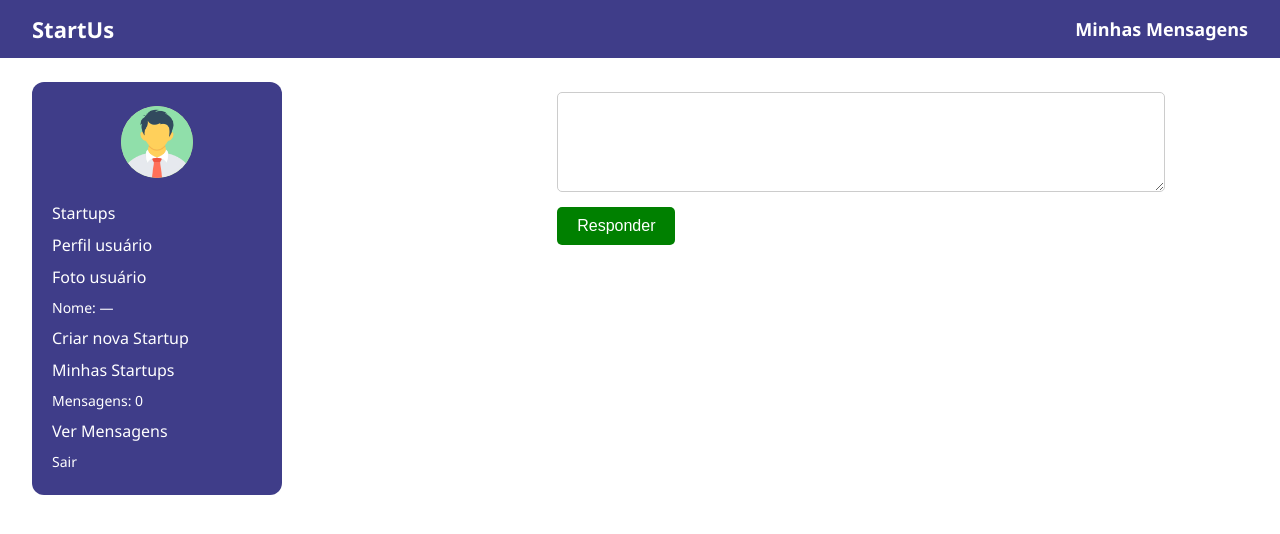
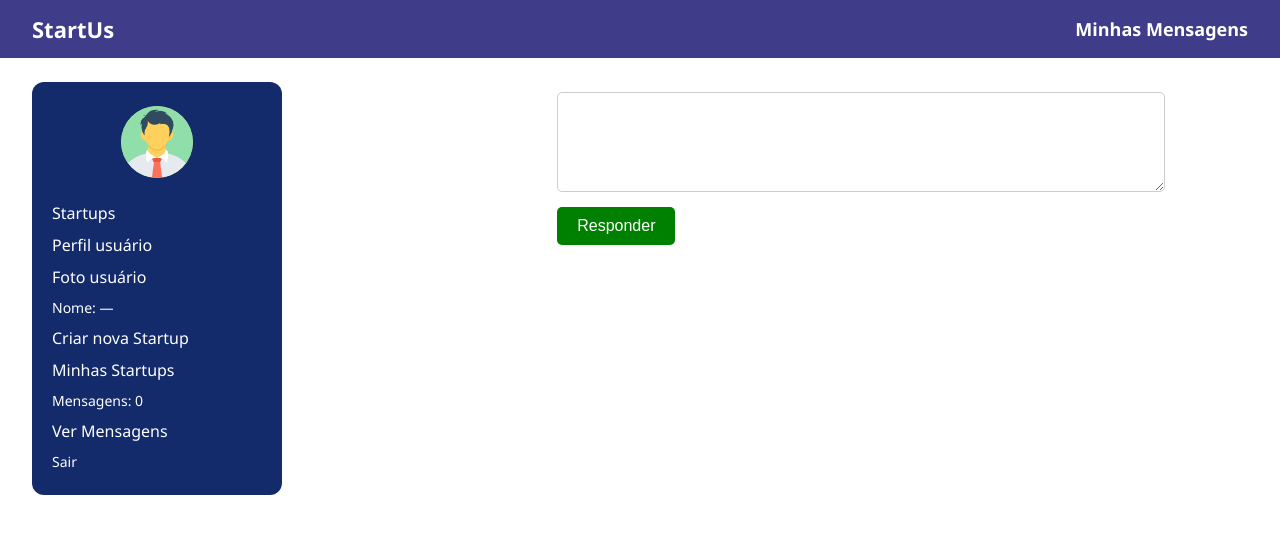
Before and after one commit to GustavoMSevero/StartWe_VR, a React (Vite) app: page /ler-mensagem/1 in a window 1280 px wide. Shown: the top 534 px of the page. Built offline with nearby package versions, Linux system fonts and the light colour scheme; no server answers.

Commit message:
Adicionado nova cor do Card.

```diff
--- a/src/components/Card/styles.ts
+++ b/src/components/Card/styles.ts
@@ -1,13 +1,13 @@
 import styled from "styled-components";
 
-const purple = "#3f3d89";
+const darkBlue = "#132B6B";
 
 export const Sidebar = styled.aside`
     flex-shrink: 0;
     width: 250px;
     padding: 24px 20px;
     border-radius: 12px;
-    background-color: ${purple};
+    background-color: ${darkBlue};
     color: #fff;
 `;
 
```
